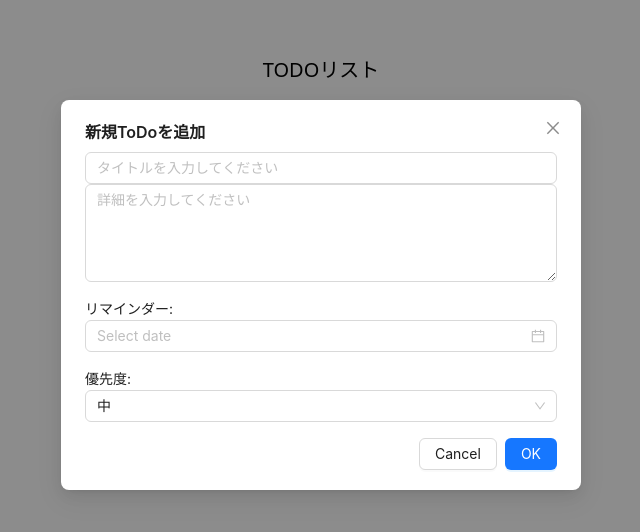
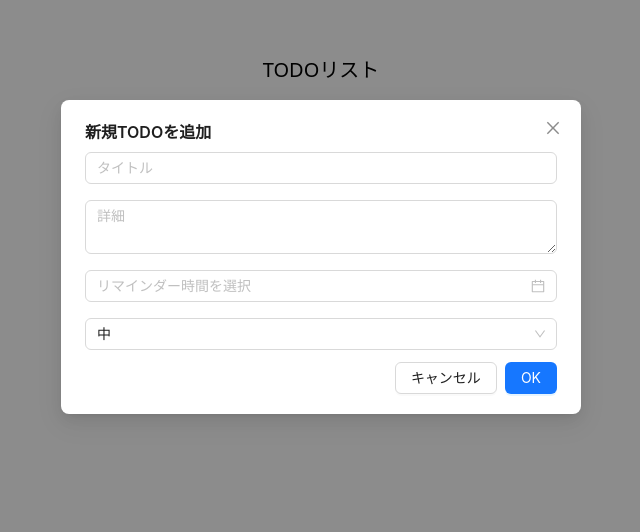
Before and after one commit to hamburger39/last_task, a Next.js app: page / in a window 1280 px wide. Both pictures are taken after a click on the button "新規追加". Shown: the top 532 px of the page, without its empty margins (319-959 px from the left). Built offline with nearby package versions, Linux system fonts and the light colour scheme.

Commit message:
fix:add code

```diff
--- a/src/app/components/CustomButton.tsx
+++ b/src/app/components/CustomButton.tsx
@@ -5,12 +5,14 @@ interface CustomButtonProps {
   type: 'primary' | 'default' | 'link' | 'text' | 'dashed';
   onClick: () => void;
   danger?: boolean;
+  disabled?: boolean;
   children: React.ReactNode;
+  className?: string;
 }
 
-const CustomButton: FC<CustomButtonProps> = ({ type, onClick, danger = false, children }) => {
+const CustomButton: FC<CustomButtonProps> = ({ type, onClick, danger = false, disabled = false, children, className }) => {
   return (
-    <Button type={type} onClick={onClick} danger={danger}>
+    <Button type={type} onClick={onClick} danger={danger} disabled={disabled} className={className}>
       {children}
     </Button>
   );
--- a/src/app/components/CustomInput.tsx
+++ b/src/app/components/CustomInput.tsx
@@ -2,13 +2,17 @@ import React, { FC } from 'react';
 import { Input } from 'antd';
 
 interface CustomInputProps {
+  placeholder?: string;
   value: string;
   onChange: (e: React.ChangeEvent<HTMLInputElement>) => void;
-  placeholder?: string;
+  required?: boolean;
+  className?: string;
 }
 
-const CustomInput: FC<CustomInputProps> = ({ value, onChange, placeholder }) => {
-  return <Input value={value} onChange={onChange} placeholder={placeholder} />;
+const CustomInput: FC<CustomInputProps> = ({ placeholder, value, onChange, required = false, className }) => {
+  return (
+    <Input placeholder={placeholder} value={value} onChange={onChange} required={required} className={className} />
+  );
 };
 
 export default CustomInput;
--- a/src/app/components/CustomModal.tsx
+++ b/src/app/components/CustomModal.tsx
@@ -1,17 +1,20 @@
-import React, { FC } from 'react';
+import React, { FC, ReactNode } from 'react';
 import { Modal } from 'antd';
 
 interface CustomModalProps {
   title: string;
-  visible: boolean;
+  open: boolean;
   onOk: () => void;
   onCancel: () => void;
-  children: React.ReactNode;
+  children: ReactNode;
+  okText?: string;
+  cancelText?: string;
+  okButtonProps?: { [key: string]: any };
 }
 
-const CustomModal: FC<CustomModalProps> = ({ title, visible, onOk, onCancel, children }) => {
+const CustomModal: FC<CustomModalProps> = ({ title, open, onOk, onCancel, children, okText = 'OK', cancelText = 'キャンセル', okButtonProps }) => {
   return (
-    <Modal title={title} visible={visible} onOk={onOk} onCancel={onCancel}>
+    <Modal title={title} open={open} onOk={onOk} onCancel={onCancel} okText={okText} cancelText={cancelText} okButtonProps={okButtonProps}>
       {children}
     </Modal>
   );
--- a/src/app/components/CustomTextArea.tsx
+++ b/src/app/components/CustomTextArea.tsx
@@ -4,14 +4,16 @@ import { Input } from 'antd';
 const { TextArea } = Input;
 
 interface CustomTextAreaProps {
+  placeholder?: string;
   value: string;
   onChange: (e: React.ChangeEvent<HTMLTextAreaElement>) => void;
-  placeholder?: string;
-  rows?: number;
+  className?: string;
 }
 
-const CustomTextArea: FC<CustomTextAreaProps> = ({ value, onChange, placeholder, rows }) => {
-  return <TextArea value={value} onChange={onChange} placeholder={placeholder} rows={rows} />;
+const CustomTextArea: FC<CustomTextAreaProps> = ({ placeholder, value, onChange, className }) => {
+  return (
+    <TextArea placeholder={placeholder} value={value} onChange={onChange} className={className} />
+  );
 };
 
 export default CustomTextArea;
--- a/src/app/todo/page.tsx
+++ b/src/app/todo/page.tsx
@@ -1,6 +1,9 @@
 'use client';
 import React, { FC, useEffect, useState } from 'react';
-import { DatePicker, Select, Upload, message, Modal, Input } from 'antd';
+import { DatePicker, Select, Upload, message } from 'antd';
+import { UploadChangeParam, UploadFile } from 'antd/es/upload/interface';
+import { UploadRequestOption } from 'rc-upload/lib/interface';
+import { RcFile, UploadProps } from 'antd/es/upload';
 import moment from 'moment';
 import * as XLSX from 'xlsx';
 import CustomButton from '../components/CustomButton';
@@ -11,17 +14,20 @@ import { validateExcelFormat, TodoItem } from '../../utils/validateExcelFormat';
 
 const { Option } = Select;
 
+const priorityOrder = { '高': 1, '中': 2, '低': 3 } as const;
+type PriorityOrder = keyof typeof priorityOrder;
+type SortType = 'priorityAsc' | 'priorityDesc' | 'createdAtAsc' | 'createdAtDesc';
+
 const Todo: FC = () => {
   const [value, setValue] = useState<string>('');
   const [detail, setDetail] = useState<string>('');
   const [reminderTime, setReminderTime] = useState<string | undefined>(undefined);
-  const [priority, setPriority] = useState<string>('中');
+  const [priority, setPriority] = useState<PriorityOrder>('中');
   const [todos, setTodos] = useState<TodoItem[]>([]);
   const [editIndex, setEditIndex] = useState<number | null>(null);
-  const [isModalVisible, setIsModalVisible] = useState<boolean>(false);
-  const [isDeleteAllModalVisible, setIsDeleteAllModalVisible] = useState<boolean>(false);
-  const [isExportModalVisible, setIsExportModalVisible] = useState<boolean>(false);
-  const [sortType, setSortType] = useState<string>('priorityAsc');
+  const [isModalOpen, setIsModalOpen] = useState<boolean>(false);
+  const [isDeleteAllModalOpen, setIsDeleteAllModalOpen] = useState<boolean>(false);
+  const [sortType, setSortType] = useState<SortType>('priorityAsc');
   const [fileName, setFileName] = useState<string>('');
 
   useEffect(() => {
@@ -58,7 +64,7 @@ const Todo: FC = () => {
     setDetail('');
     setReminderTime(undefined);
     setPriority('中');
-    setIsModalVisible(false);
+    setIsModalOpen(false);
   };
 
   const handleDelete = (index: number) => {
@@ -74,15 +80,15 @@ const Todo: FC = () => {
     setReminderTime(todo.reminderTime);
     setPriority(todo.priority);
     setEditIndex(index);
-    setIsModalVisible(true);
+    setIsModalOpen(true);
   };
 
   const showModal = () => {
-    setIsModalVisible(true);
+    setIsModalOpen(true);
   };
 
   const handleCancel = () => {
-    setIsModalVisible(false);
+    setIsModalOpen(false);
     setValue('');
     setDetail('');
     setReminderTime(undefined);
@@ -91,45 +97,18 @@ const Todo: FC = () => {
   };
 
   const showDeleteAllModal = () => {
-    setIsDeleteAllModalVisible(true);
+    setIsDeleteAllModalOpen(true);
   };
 
   const handleDeleteAll = () => {
     setTodos([]);
     localStorage.setItem('todos', '[]');
-    setIsDeleteAllModalVisible(false);
+    setIsDeleteAllModalOpen(false);
   };
 
   const handleCancelDeleteAll = () => {
-    setIsDeleteAllModalVisible(false);
+    setIsDeleteAllModalOpen(false);
   };
-
-  const showExportModal = () => {
-    setIsExportModalVisible(true);
-  };
-
-  const handleExport = () => {
-    if (!fileName) {
-      message.error('ファイル名を入力してください');
-      return;
-    }
-
-    const ws = XLSX.utils.json_to_sheet(todos);
-    const wb = XLSX.utils.book_new();
-    XLSX.utils.book_append_sheet(wb, ws, 'Todos');
-    const exportFileName = fileName + '.xlsx';
-    XLSX.writeFile(wb, exportFileName);
-
-    setFileName('');
-    setIsExportModalVisible(false);
-  };
-
-  const handleCancelExport = () => {
-    setFileName('');
-    setIsExportModalVisible(false);
-  };
-
-  const priorityOrder: { [key: string]: number } = { '高': 1, '中': 2, '低': 3 };
 
   const sortedTodos = todos.sort((a, b) => {
     if (sortType === 'priorityAsc') {
@@ -148,68 +127,65 @@ const Todo: FC = () => {
     return 0;
   });
 
-  const handleSortChange = (sortType: string) => {
+  const handleSortChange = (sortType: SortType) => {
     setSortType(sortType);
   };
 
-  const handleUpload = async (info: any) => {
+  const handleExport = () => {
+    const ws = XLSX.utils.json_to_sheet(todos);
+    const wb = XLSX.utils.book_new();
+    XLSX.utils.book_append_sheet(wb, ws, 'Todos');
+    const exportFileName = fileName + '.xlsx';
+    XLSX.writeFile(wb, exportFileName);
+    setFileName('');  // Reset file name after export
+  };
+
+  const handleUpload = async (options: UploadRequestOption) => {
+    const { file } = options;
     try {
-      const { file } = info;
       if (!file) {
-        throw new Error('Uploaded file is undefined');
+        throw new Error('ファイルが見つかりません');
       }
 
       const reader = new FileReader();
       reader.onload = async (event) => {
-        if (event.target) {
-          const data = event.target.result;
-          if (data === null) {
-            throw new Error('Uploaded file is null');
+        try {
+          const data = event.target?.result;
+          if (!data) {
+            throw new Error('ファイルの読み込みに失敗しました');
           }
           const arrayBuffer = data instanceof ArrayBuffer ? data : new TextEncoder().encode(data).buffer;
 
-          try {
           const workbook = XLSX.read(new Uint8Array(arrayBuffer), { type: 'array' });
           const firstSheetName = workbook.SheetNames[0];
           const worksheet = workbook.Sheets[firstSheetName];
           const jsonData = XLSX.utils.sheet_to_json(worksheet);
 
-            console.log('Read data from Excel file:', jsonData);
-
           if (!validateExcelFormat(jsonData)) {
             throw new Error('Excelファイルの形式が正しくありません');
           }
 
-            if (todos.length > 0) {
-              Modal.confirm({
-                title: '確認',
-                content: '既存のTODOリストが上書きされます。続行しますか？',
-                onOk: () => {
+          if (todos.length > 0 && !window.confirm('既存のTODOを上書きしますか？')) {
+            return;
+          }
+
           setTodos(jsonData);
           localStorage.setItem('todos', JSON.stringify(jsonData));
-                  message.success(`${info.file.name} ファイルの読み込みが成功しました`);
-                },
-              });
-            } else {
-              setTodos(jsonData);
-              localStorage.setItem('todos', JSON.stringify(jsonData));
-              message.success(`${info.file.name} ファイルの読み込みが成功しました`);
-            }
+          message.success(`${(file as RcFile).name} ファイルの読み込みが成功しました`);
         } catch (error) {
           if (error instanceof Error) {
-              message.error('Excelファイルの読み込みに失敗しました');
+            message.error(error.message);
           } else {
-              message.error('Excelファイルの読み込みに失敗しました。');
-            }
+            message.error('予期しないエラーが発生しました');
           }
         }
       };
-      reader.readAsArrayBuffer(file);
+      reader.readAsArrayBuffer(file as Blob);
     } catch (error) {
       if (error instanceof Error) {
-        message.error('ファイルの読み込みに失敗しました');
+        message.error(error.message);
       } else {
-        message.error('ファイルの読み込みに失敗しました。');
+        message.error('予期しないエラーが発生しました');
       }
     }
   };
@@ -218,60 +194,87 @@ const Todo: FC = () => {
     <div className="p-4 max-w-md mx-auto">
       <div className="flex mb-4 space-x-4">
         <CustomButton type="primary" onClick={showModal}>新規追加</CustomButton>
-        <CustomButton type="default" danger onClick={showDeleteAllModal}>全削除</CustomButton>
+        <CustomButton type="default" danger onClick={showDeleteAllModal} disabled={todos.length === 0}>全削除</CustomButton>
       </div>
       <div className="flex mb-4 space-x-4">
-        <label className="flex items-center space-x-2">
-          <span>ソート:</span>
-          <Select value={sortType} onChange={handleSortChange}>
-            <Option value="priorityAsc">優先度 (昇順)</Option>
-            <Option value="priorityDesc">優先度 (降順)</Option>
-            <Option value="createdAtAsc">作成日 (昇順)</Option>
-            <Option value="createdAtDesc">作成日 (降順)</Option>
+        <Select defaultValue="priorityAsc" onChange={handleSortChange} className="w-full">
+          <Option value="priorityAsc">優先度 昇順</Option>
+          <Option value="priorityDesc">優先度 降順</Option>
+          <Option value="createdAtAsc">作成日 昇順</Option>
+          <Option value="createdAtDesc">作成日 降順</Option>
         </Select>
-        </label>
       </div>
-      <Upload beforeUpload={() => false} onChange={handleUpload} showUploadList={false} accept=".xlsx, .xlsm">
-      <CustomButton type="default" onClick={() => {}}>インポート</CustomButton>
-      </Upload>
-      <CustomButton type="default" onClick={showExportModal}>エクスポート</CustomButton>
       {sortedTodos.map((todo, index) => (
-        <div key={index} className="border p-2 mb-2 rounded flex justify-between items-center">
-          <div>
-            <h3 className="text-lg font-semibold">{todo.value}</h3>
-            <p>{todo.detail}</p>
-            <p>リマインダー: {todo.reminderTime ? moment(todo.reminderTime).format('YYYY-MM-DD HH:mm') : 'なし'}</p>
-            <p>優先度: {todo.priority}</p>
-            <p>作成日: {moment(todo.createdAt).format('YYYY-MM-DD HH:mm:ss')}</p>
-          </div>
-          <div className="flex space-x-2">
-            <CustomButton type="link" onClick={() => handleEdit(index)}>編集</CustomButton>
-            <CustomButton type="link" danger onClick={() => handleDelete(index)}>削除</CustomButton>
+        <div className="flex flex-col border rounded-xl border-dominant shadow p-3 mt-3 justify-between" key={index}>
+          <h2 className="text-lg text-dominant font-bold">{todo.value}</h2>
+          <p className="text-xs text-gray-700">{todo.detail}</p>
+          <p className="text-xs text-gray-500">{todo.reminderTime}</p>
+          <p className="text-xs text-gray-500">{todo.priority}</p>
+          <p className="text-xs text-gray-500">{new Date(todo.createdAt).toLocaleString()}</p>
+          <div className="flex mt-2 space-x-4">
+            <CustomButton type="primary" onClick={() => handleEdit(index)}>編集</CustomButton>
+            <CustomButton type="default" danger onClick={() => handleDelete(index)}>削除</CustomButton>
           </div>
         </div>
       ))}
-      <CustomModal title={editIndex !== null ? 'ToDoを編集' : '新規ToDoを追加'} visible={isModalVisible} onOk={handleSubmit} onCancel={handleCancel}>
-        <CustomInput value={value} onChange={(e) => setValue(e.target.value)} placeholder="タイトルを入力してください" />
-        <CustomTextArea value={detail} onChange={(e) => setDetail(e.target.value)} placeholder="詳細を入力してください" rows={4} />
-        <div className="my-4">
-          <label>リマインダー:</label>
-          <DatePicker showTime value={reminderTime ? moment(reminderTime) : null} onChange={(date) => setReminderTime(date ? date.toISOString() : undefined)} className="w-full" />
-        </div>
-        <div className="my-4">
-          <label>優先度:</label>
-          <Select value={priority} onChange={(value) => setPriority(value)} className="w-full">
+      <CustomModal
+        title={editIndex !== null ? "TODOを編集" : "新規TODOを追加"}
+        open={isModalOpen}
+        onOk={handleSubmit}
+        onCancel={handleCancel}
+      >
+        <CustomInput
+          placeholder="タイトル"
+          value={value}
+          onChange={(e) => setValue(e.target.value)}
+          required
+          className="mb-4"
+        />
+        <CustomTextArea
+          placeholder="詳細"
+          value={detail}
+          onChange={(e) => setDetail(e.target.value)}
+          className="mb-4"
+        />
+        <DatePicker
+          showTime
+          placeholder="リマインダー時間を選択"
+          value={reminderTime ? moment(reminderTime) : null}
+          onChange={(value) => setReminderTime(value ? value.toISOString() : undefined)}
+          className="mb-4 w-full"
+        />
+        <Select
+          defaultValue="中"
+          value={priority}
+          onChange={(value: PriorityOrder) => setPriority(value)}
+          className="w-full"
+        >
           <Option value="高">高</Option>
           <Option value="中">中</Option>
           <Option value="低">低</Option>
         </Select>
+      </CustomModal>
+      <CustomModal
+        title="全削除の確認"
+        open={isDeleteAllModalOpen}
+        onOk={handleDeleteAll}
+        onCancel={handleCancelDeleteAll}
+        okText="承認"
+        cancelText="キャンセル"
+      >
+        <p>すべてのTODOを削除しますか？</p>
+      </CustomModal>
+      <div className="flex mb-4 space-x-4">
+        <CustomButton type="primary" onClick={handleExport} className="mt-4">エクスポート</CustomButton>
+        <Upload
+          accept=".xlsx, .xlsm"
+          showUploadList={false}
+          customRequest={handleUpload}
+          className="mt-4"
+        >
+          <CustomButton type="default" onClick={() => {}}>インポート</CustomButton>
+        </Upload>
       </div>
-      </CustomModal>
-      <Modal title="全削除確認" visible={isDeleteAllModalVisible} onOk={handleDeleteAll} onCancel={handleCancelDeleteAll}>
-        <p>本当に全てのToDoを削除しますか？</p>
-      </Modal>
-      <Modal title="エクスポートファイル名" visible={isExportModalVisible} onOk={handleExport} onCancel={handleCancelExport}>
-        <Input value={fileName} onChange={(e) => setFileName(e.target.value)} placeholder="ファイル名を入力してください" />
-      </Modal>
     </div>
   );
 };
--- a/src/utils/validateExcelFormat.ts
+++ b/src/utils/validateExcelFormat.ts
@@ -2,32 +2,19 @@ export interface TodoItem {
   value: string;
   detail: string;
   reminderTime?: string;
-  priority: string;
+  priority: '高' | '中' | '低';
   createdAt: string;
 }
 
 export const validateExcelFormat = (jsonData: unknown[]): jsonData is TodoItem[] => {
-  console.log('Validating JSON data:', jsonData);
-
-  if (!Array.isArray(jsonData)) {
-    console.error('Data is not an array');
-    return false;
+  if (!Array.isArray(jsonData)) return false;
+  for (const item of jsonData) {
+    if (typeof item !== 'object' || item === null) return false;
+    const { value, detail, reminderTime, priority, createdAt } = item as TodoItem;
+    if (typeof value !== 'string' || typeof detail !== 'string') return false;
+    if (reminderTime && typeof reminderTime !== 'string') return false;
+    if (priority !== '高' && priority !== '中' && priority !== '低') return false;
+    if (typeof createdAt !== 'string') return false;
   }
-
-  const isValid = jsonData.every((item) => {
-    if (typeof item !== 'object' || item === null) return false;
-
-    const hasValidFields =
-      typeof (item as TodoItem).value === 'string' &&
-      typeof (item as TodoItem).detail === 'string' &&
-      (typeof (item as TodoItem).reminderTime === 'string' || (item as TodoItem).reminderTime === undefined) &&
-      typeof (item as TodoItem).priority === 'string' &&
-      typeof (item as TodoItem).createdAt === 'string';
-
-    console.log('Validating item:', item, 'Is valid:', hasValidFields);
-    return hasValidFields;
-  });
-
-  console.log('Validation result:', isValid);
-  return isValid;
+  return true;
 };
```
Also changed, not shown: tsconfig.json (+27 -8 lines). Lines whose indentation alone changed are shown as unchanged.
